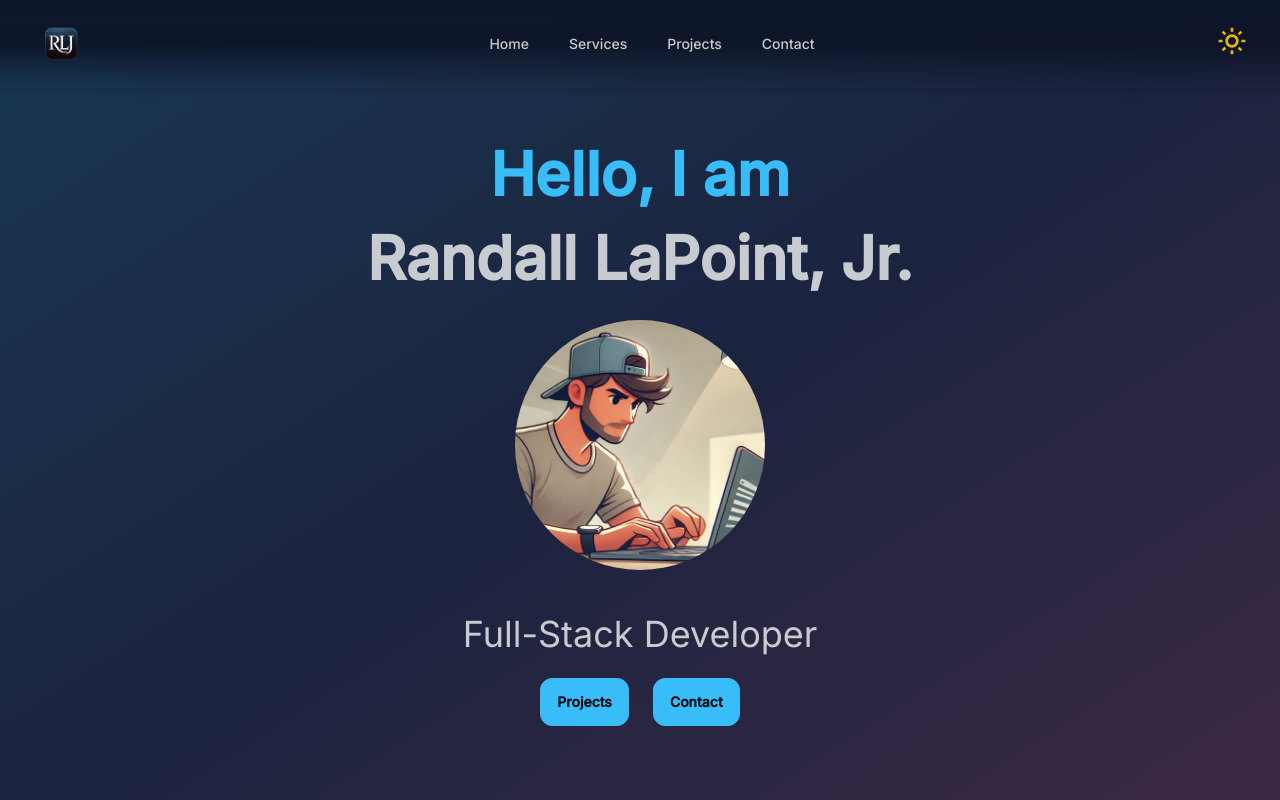
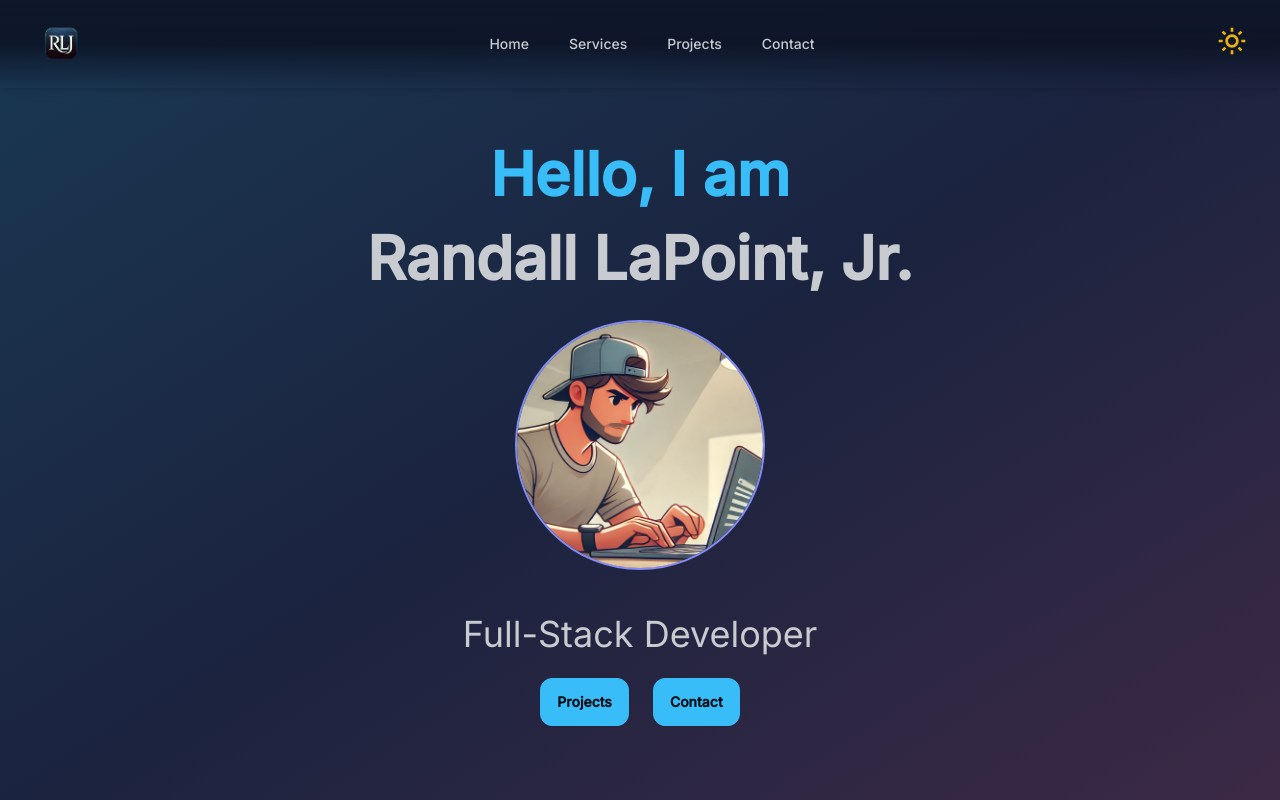
Before and after one commit to Lokie-ree/dev-portfolio, a Next.js app: page / in a window 1280 px wide. Built offline with nearby package versions, Linux system fonts and the light colour scheme.

Commit message:
added border to hero image

```diff
--- a/components/sections/Hero.jsx
+++ b/components/sections/Hero.jsx
@@ -23,7 +23,7 @@ const Hero = () => {
             width={250}
             height={250}
             priority
-            className="rounded-full mt-2 mb-2 md:mb-8"
+            className="rounded-full mt-2 mb-2 md:mb-8 border-2 border-secondary"
           />
         </div>
 
```
